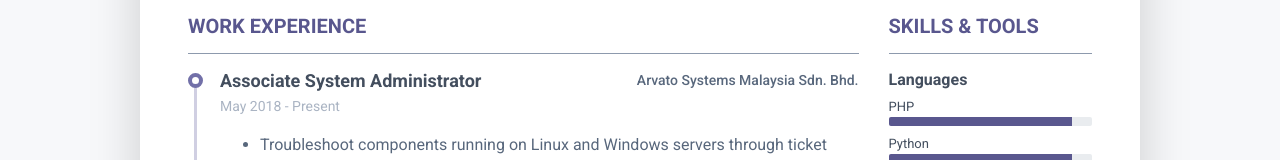
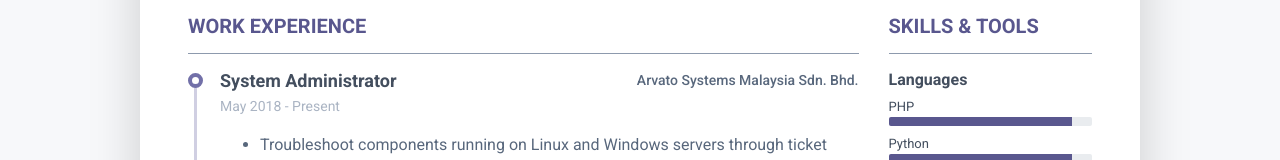
Before and after one commit to memilyc/memilyc.github.io, a plain HTML site: page index.html in a window 1280 px wide. Shown: the part 460-620 px from the top of the page. Drawn offline with Linux system fonts and the light colour scheme.

Commit message:
Update index.html

```diff
--- a/index.html
+++ b/index.html
@@ -64,7 +64,7 @@
 
 									    <div class="resume-timeline-item-header mb-2">
 										    <div class="d-flex flex-column flex-md-row">
-										        <h3 class="resume-position-title font-weight-bold mb-1">Associate System Administrator
+										        <h3 class="resume-position-title font-weight-bold mb-1">System Administrator
 												</h3>
 										        <div class="resume-company-name ml-auto">Arvato Systems Malaysia Sdn. Bhd.
 												</div>
```
